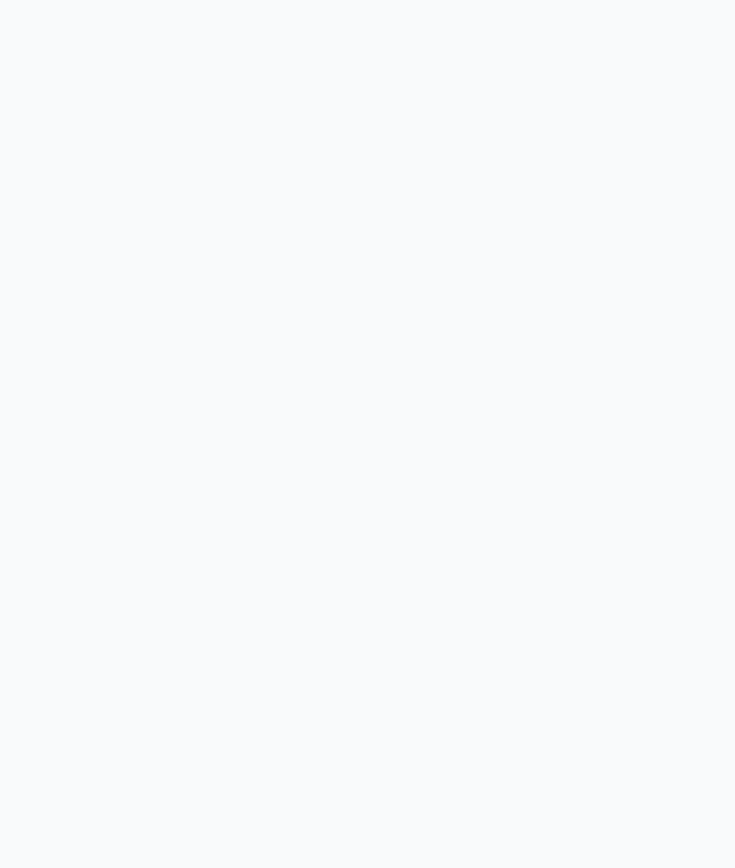
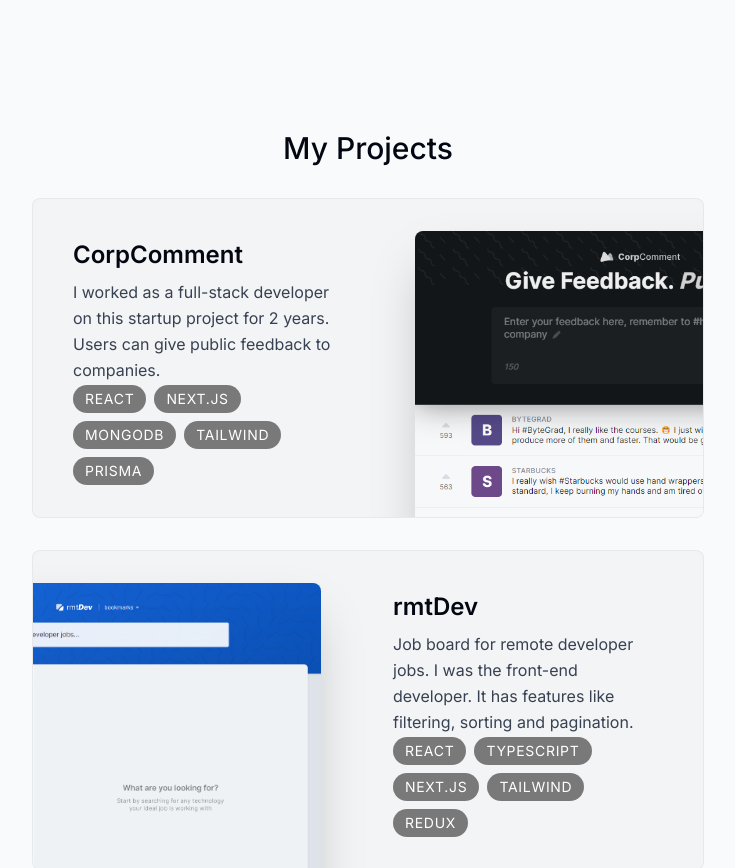
Before and after one commit to gtpd-ent/gtpd-landing, a Next.js app: page / in a window 1280 px wide. Shown: the part 1660-2528 px from the top of the page, without its empty margins (272-1007 px from the left). Before the commit the page ends 1790 px from the top, so only its background shows below. Built offline with nearby package versions, Linux system fonts and the light colour scheme.

Commit message:
feat: projects section + new linter rules

```diff
--- a/app/components/SectionTitle/index.tsx
+++ b/app/components/SectionTitle/index.tsx
@@ -5,7 +5,11 @@
 };
 
 const SectionTitle = ({ children }: Props) => {
-  return <h2 className="mb-8 text-3xl font-medium capitalize">{children}</h2>;
+  return (
+    <h2 className="mb-8 text-center text-3xl font-medium capitalize">
+      {children}
+    </h2>
+  );
 };
 
 export default SectionTitle;
--- a/app/page.tsx
+++ b/app/page.tsx
@@ -3,6 +3,7 @@
 import About from './screens/About';
 import Divider from './components/Divider';
 import Intro from './screens/Intro';
+import Projects from './screens/Projects';
 
 export default function Home() {
   return (
@@ -10,6 +11,7 @@
       <Intro />
       <Divider />
       <About />
+      <Projects />
     </main>
   );
 }
--- /dev/null
+++ b/app/screens/Projects/components/ProjectCard/index.tsx
@@ -0,0 +1,56 @@
+'use client';
+
+import Image from 'next/image';
+import { motion, useScroll, useTransform } from 'framer-motion';
+import React, { useRef } from 'react';
+
+import { projectsData } from '@/lib/data';
+
+type Props = (typeof projectsData)[number];
+
+const ProjectCard = ({ description, imageUrl, tags, title }: Props) => {
+  const ref = useRef<HTMLDivElement>(null);
+  const { scrollYProgress } = useScroll({
+    offset: ['0 1', '1.33 1'],
+    target: ref,
+  });
+
+  const scaleProgress = useTransform(scrollYProgress, [0, 1], ['0.8', '1']);
+  const opacityProgress = useTransform(scrollYProgress, [0, 1], ['0.6', '1']);
+
+  return (
+    <motion.div
+      className="group mb-3 last:mb-0 sm:mb-8"
+      ref={ref}
+      style={{
+        opacity: opacityProgress,
+        scale: scaleProgress,
+      }}
+    >
+      <article className="relative max-w-2xl overflow-hidden rounded-lg border border-black/5 bg-gray-100 transition hover:bg-gray-200 group-even:pl-8 sm:h-80 sm:pr-8">
+        <div className="flex h-full flex-col px-5 pb-8 pt-4 group-even:ml-72 sm:max-w-[50%] sm:pl-10 sm:pr-2 sm:pt-10">
+          <h3 className="text-2xl font-semibold">{title}</h3>
+          <p className="mt-2 leading-relaxed text-gray-700">{description}</p>
+          <ul className="mt-4 flex flex-wrap gap-2 sm:mt-auto">
+            {tags.map((tag, index) => (
+              <li
+                className="rounded-full bg-black/[0.5] px-3 py-1 text-sm uppercase tracking-wider text-white"
+                key={index}
+              >
+                {tag}
+              </li>
+            ))}
+          </ul>
+        </div>
+        <Image
+          alt="Projects Image"
+          className="absolute -right-40 top-8 w-[28rem] rounded-t-lg shadow-2xl transition group-even:-left-40 group-even:right-[initial] group-hover:-translate-x-3 group-hover:translate-y-3 group-hover:-rotate-2 group-hover:scale-105 group-even:group-hover:translate-x-3 group-even:group-hover:rotate-2"
+          quality={95}
+          src={imageUrl}
+        />
+      </article>
+    </motion.div>
+  );
+};
+
+export default ProjectCard;
--- /dev/null
+++ b/app/screens/Projects/index.tsx
@@ -0,0 +1,23 @@
+import React, { Fragment } from 'react';
+
+import { projectsData } from '@/lib/data';
+import SectionTitle from '@/app/components/SectionTitle';
+
+import ProjectCard from './components/ProjectCard';
+
+const Projects = () => {
+  return (
+    <section>
+      <SectionTitle>My Projects</SectionTitle>
+      <div>
+        {projectsData.map((project, index) => (
+          <Fragment key={index}>
+            <ProjectCard {...project} />
+          </Fragment>
+        ))}
+      </div>
+    </section>
+  );
+};
+
+export default Projects;
--- a/package.json
+++ b/package.json
@@ -30,6 +30,7 @@
     "eslint-plugin-import": "^2.29.1",
     "eslint-plugin-perfectionist": "^2.10.0",
     "eslint-plugin-sort-destructure-keys": "^2.0.0",
+    "eslint-plugin-tailwindcss": "^3.15.1",
     "prettier": "^3.2.5",
     "prettier-plugin-tailwindcss": "^0.5.14"
   }
```
Also changed, not shown: .eslintrc.js, 1 other file (tests, documents, lock files or other folders).
